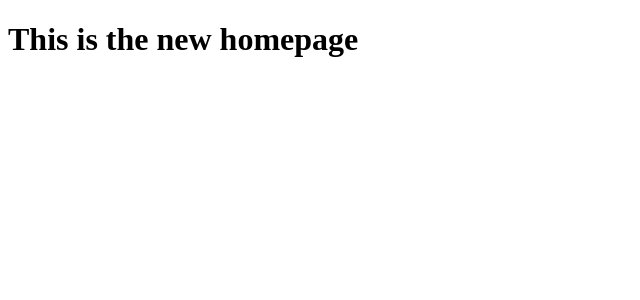
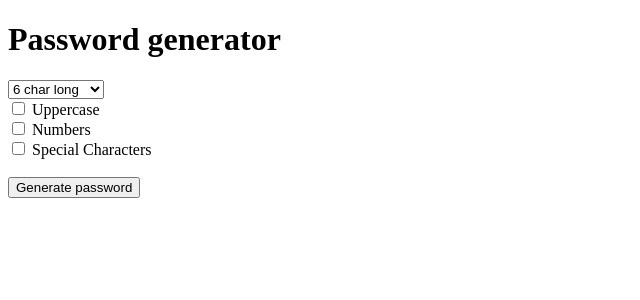
Before and after one commit to Alex-cl27/password-generator, a Django app: page / in a window 1280 px wide. Shown: the top 300 px of the page, without its empty margins (0-640 px from the left). Run offline with Django 4.2, Linux system fonts and the light colour scheme.

```diff
--- a/generator/templates/home.html
+++ b/generator/templates/home.html
@@ -6,6 +6,33 @@
     <title>PassGenAPP</title>
 </head>
 <body>
-    <h1>This is the new homepage</h1>
+    <h1>Password generator</h1>
+
+    <form action="{% url 'password' %}">
+        <select name="length">
+            <option value="4"> 4 char long </option>
+            <option value="5"> 5 char long </option>
+            <option value="6" selected> 6 char long </option>
+            <option value="7"> 7 char long </option>
+            <option value="8"> 8 char long </option>
+            <option value="9"> 9 char long </option>
+            <option value="10"> 10 char long </option>
+            <option value="11"> 11 char long </option>
+            <option value="12"> 12 char long </option>
+            <option value="13"> 13 char long </option>
+            <option value="14"> 14 char long </option>
+            <option value="15"> 15 char long </option>
+            <option value="16"> 16 char long </option>
+        </select>
+        <br>
+        <input type="checkbox" name="uppercase"> Uppercase
+        <br>
+        <input type="checkbox" name="numbers"> Numbers
+        <br>
+        <input type="checkbox" name="special"> Special Characters
+        <br>
+        <br>
+        <input type="submit" value="Generate password">
+    </form>
 </body>
 </html>
--- a/generator/views.py
+++ b/generator/views.py
@@ -1,11 +1,32 @@
 from django.shortcuts import render
 from django.http import HttpResponse
+import random
 
 
 # Create your views here.
 def home(request):
-    return render(request, 'home.html')
+    return render(request, 'home.html',)
 
 
-def testpage(request):
-    return HttpResponse('<h1>this is test page!</h1>')
+def password(request):
+
+    characters = list('abcdefghijklmnopqrstuvwxyz')
+    upperChar = list('ABCDEFGHIJKLMNOPQRSTUVWXYZ')
+    numbers = list('0123456789')
+    special = list('!@#$%^&*')
+
+    if request.GET.get('uppercase'):
+        characters.extend(upperChar)
+    if request.GET.get('numbers'):
+        characters.extend(numbers)
+    if request.GET.get('special'):
+        characters.extend(special)
+
+    length = int(request.GET.get('length', 8))
+    thepassword = ''
+    for x in range(length):
+        thepassword += random.choice(characters)
+    return render(request, 'password.html', {'password':thepassword})
+
+# def testpage(request):
+#     return HttpResponse('<h1>this is test page!</h1>')
--- a/pass_gen/urls.py
+++ b/pass_gen/urls.py
@@ -20,6 +20,7 @@ from generator import views
 
 urlpatterns = [
     # path('admin/', admin.site.urls),
-    path('', views.home),
-    path('test', views.testpage)
+    path('', views.home, name='home'),
+    path('password', views.password, name='password'),
+    # path('test', views.testpage),
 ]
```
Also changed, not shown: generator/templates/password.html (added, +25 -0 lines).
